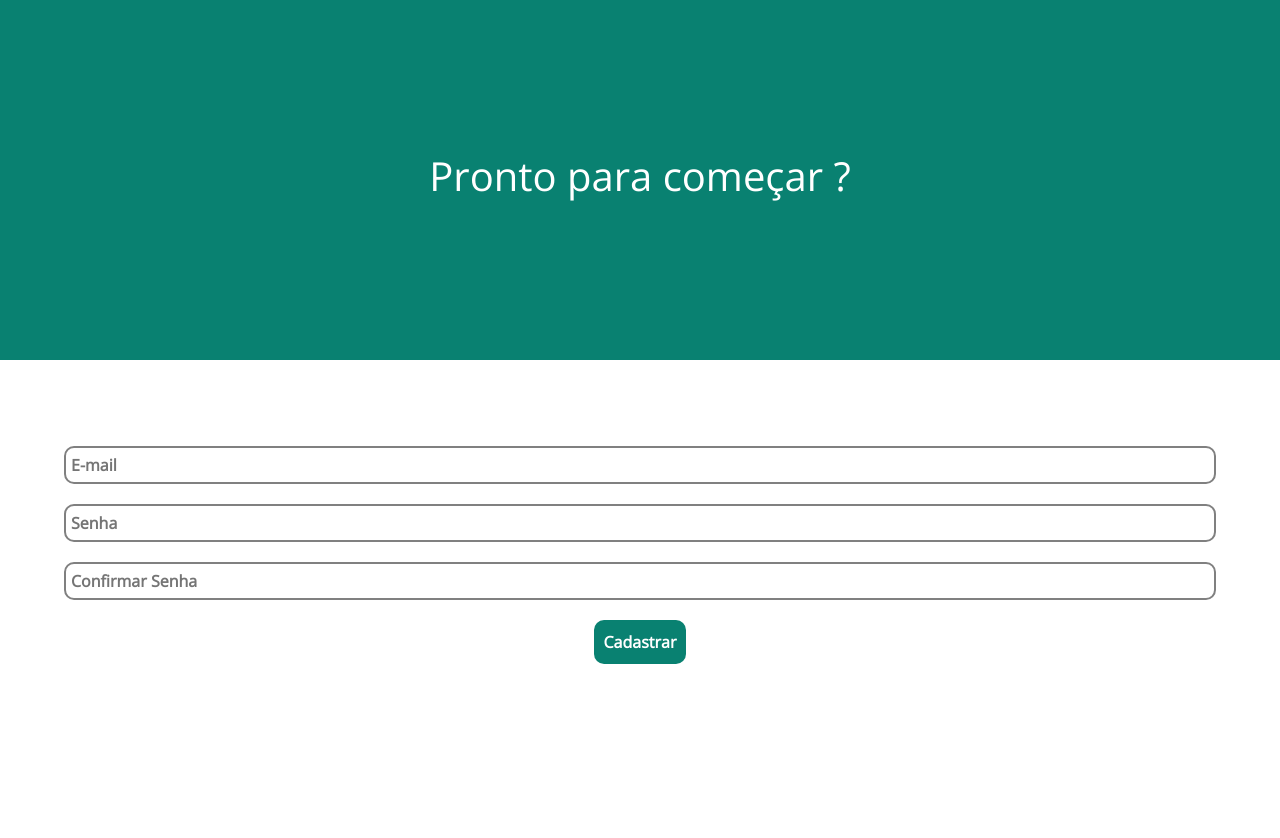
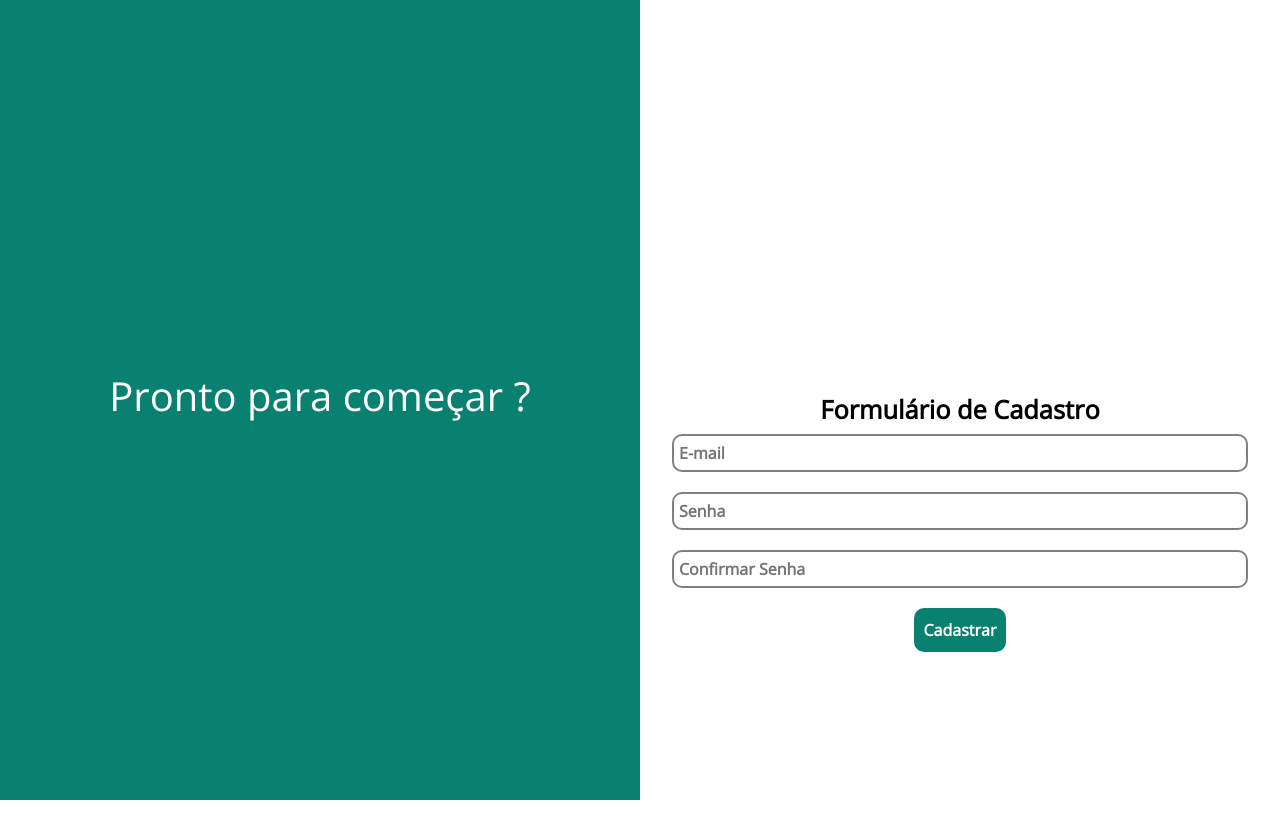
Before and after one commit to wrgalvao0/paginaCadastro, a plain HTML site: page index.html in a window 1280 px wide. Drawn offline with nearby package versions, Linux system fonts and the light colour scheme.

Commit message:
responsividade para desktop

```diff
--- a/css/index.css
+++ b/css/index.css
@@ -62,9 +62,54 @@ button{
     border: none;
     cursor: pointer;
 }
+.titulo
+{
+    margin-top: 10px;
+    margin-bottom: 30px;
+    font-weight: bold;
+    text-align: center;
+    color: black;
+    font-family: 'Open Sans', sans-serif;
+    font-size: 19pt;
+}
 .m-auto{
     display: flex;
     flex-direction: row;
     justify-content: center;
     align-items: center;
 }
+
+@media (min-width: 1024px) and (max-width: 1440px)
+{
+    .layout{
+        display: grid;
+        grid-template-columns: 50% 50%;
+        grid-template-rows: 100%;
+        width: 100%;
+        height: 100%;
+    }
+    .conteudo-linha-1{
+        grid-row: 1;
+        grid-column: 1;
+        width: 100%;
+        height: 100%;
+    }
+    .formulario{
+        width: 100%;
+        height: 100%;
+        grid-row: 1;
+        grid-column: 2;
+        display: flex;
+        flex-direction: column;
+        justify-content: center;
+        margin-top: 60%;
+    }
+    .titulo{
+        margin-top: 10px;
+        margin-bottom: 10px;
+        font-weight: bold;
+        text-align: center;
+        color: black;
+        font-family: 'Open Sans', sans-serif;
+    }
+}
--- a/index.html
+++ b/index.html
@@ -14,7 +14,7 @@
             <h1>Pronto para começar ?</h1>
         </div>
         <div class="formulario">
-            <h2>Formulário de Cadastro</h2>
+            <h1 class="titulo">Formulário de Cadastro</h1>
             <form action="" method="">
                 <div class="form-group"><input type="email" name="email" placeholder="E-mail"></div>
                 <div class="form-group"><input type="password" name="senha" placeholder="Senha"></div>
```
